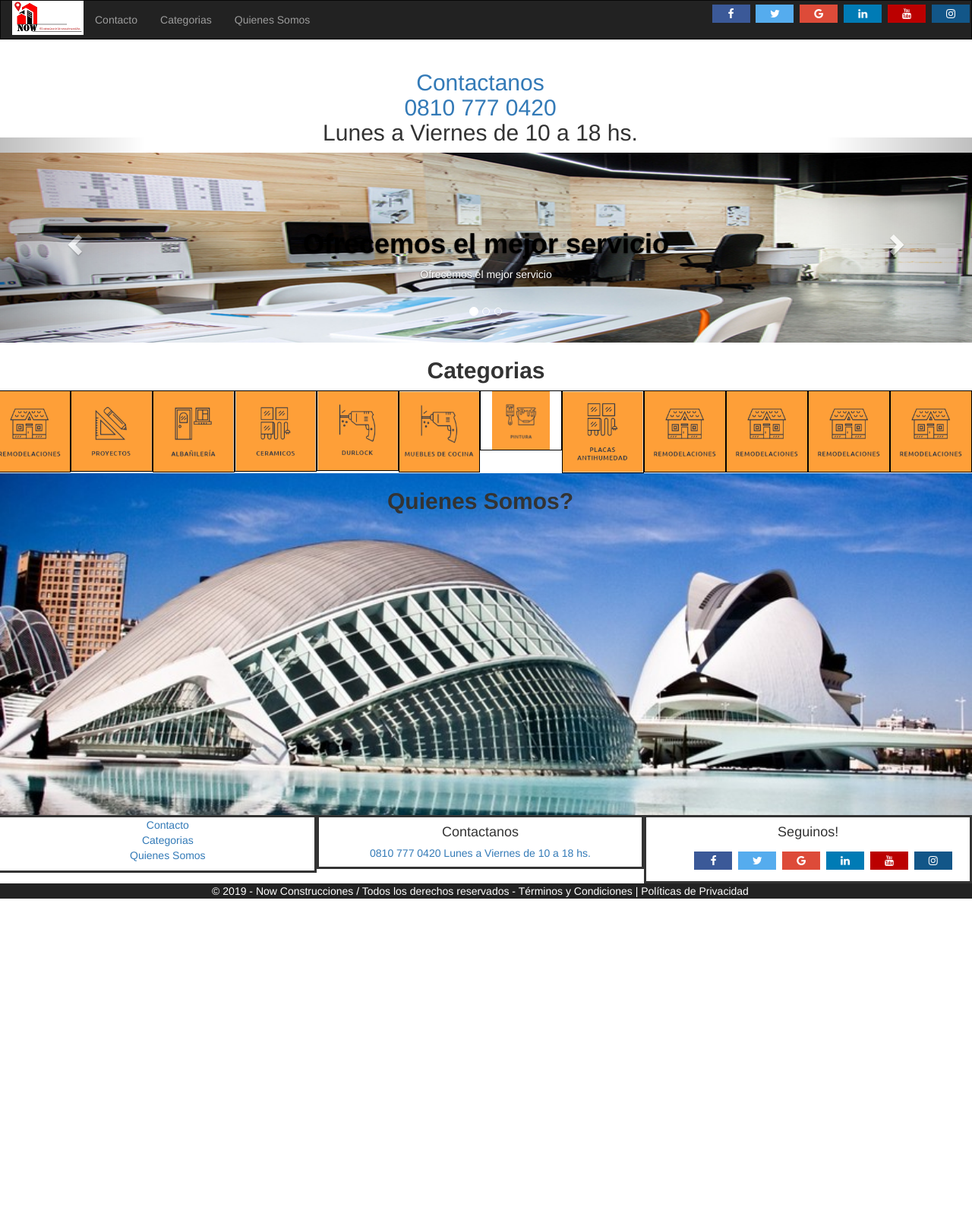
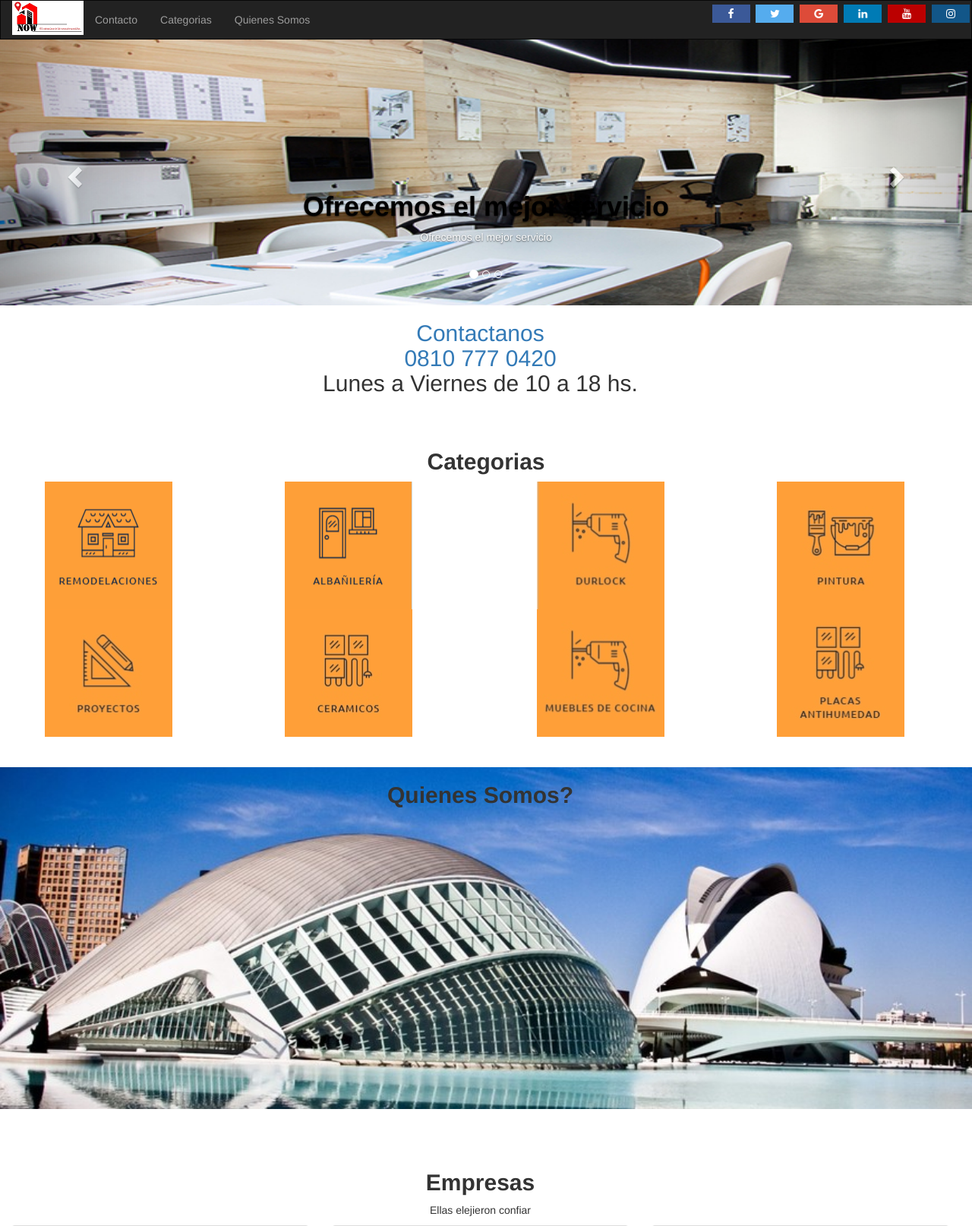
Before and after one commit to rizzomatiasnahuel/nowv1, a PHP site: page / in a window 1280 px wide. Shown: the top 1614 px of the page at 76% size. Before the commit the page ends 1183 px from the top, so only its background shows below. Run offline with PHP 8.4, Linux system fonts and the light colour scheme.

Commit message:
esctructura completamente completa falta galleria

```diff
--- a/css/estilos.css
+++ b/css/estilos.css
@@ -1,4 +1,3 @@
-<style >
 
     .container{
       width: 100%;
@@ -11,7 +10,7 @@
     }
     .carousel-inner img {
     width: 100%;
-    max-height: 250px;
+    max-height: 350px;
     }
     .carousel-inner{
      height: 100%;
@@ -23,7 +22,7 @@
       border-radius: 0px;
     }
     .mycontainer{
-    width: 99%;
+    width: 100%;
     }
     .thum{
       margin:10px;
@@ -112,7 +111,3 @@ max-width: 100%; } }
 
 .carousel-multi-item-2 .card img {
 border-radius: 2px; }
-
-
-
-  </style>
--- a/index.php
+++ b/index.php
@@ -39,6 +39,19 @@
                     .back-text{background: #222;color: white;}
                     .solid {border-style: solid;border: }
                     .lista{list-style:none;}
+
+
+                    a.hover {
+                      background: #b15f08ad;
+                      width: 168px;
+                      height: 168px;
+                      display: block;
+                  }
+
+                    .hov:hover{
+                        opacity: 0.5;
+                    }
+
             </style>
   </head>
   <body>
@@ -64,7 +77,7 @@
                 <!-- Collect the nav links, forms, and other content for toggling -->
                 <div class="collapse navbar-collapse" id="bs-example-navbar-collapse-1">
                   <ul class="nav navbar-nav">
-                    <li class=""><a href="#">Contacto</a></li>
+                    <li><a href="#">Contacto</a></li>
                     <li><a href="#">Categorias</a></li>
                     <li><a href="#">Quienes Somos</a></li>
                   </ul>
@@ -81,27 +94,6 @@
                 </div><!-- /.navbar-collapse -->
               </div><!-- /.container-fluid -->
             </nav>
-                <div class="row" align="center">
-                <div class="col-xs-12 col-md-12">
-
-
-                    <h2>
-                      <a href="">
-                       <span>
-                        Contactanos
-                        <br>
-                        0810 777 0420
-                        </span>
-                        <br>
-                      </a>
-                      Lunes a Viernes de 10 a 18 hs.
-
-                    </h2>
-
-
-              </div>
-
-              </div>
 
               <div id="carousel-example-generic" class="my-carousel carousel slide" data-ride="carousel">
               <!-- Indicators -->
@@ -145,60 +137,85 @@
                 <span class="sr-only">Next</span>
               </a>
             </div>
+            <div class="row" align="center">
+                <div class="col-xs-12 col-md-12">
+                   <h2>
+                      <a href="">
+                       <span>
+                        Contactanos
+                        <br>
+                        0810 777 0420
+                        </span>
+                        <br>
+                      </a>
+                      Lunes a Viernes de 10 a 18 hs.
+
+                    </h2>
+
+
+              </div>
+
+              </div>
+                <br>
+                <br>
 
              <div align="center">
                 <h2> <b> Categorias </b></h2>
 
               </div>
-                    <div class="row">
-                      <div class="col-md-1 border margen" align="center">
-                       <a href=""><img src="img/1.png" class="img-responsive" alt="Responsive image"></a>
-                     </div>
-                      <div class="col-md-1 border margen" align="center">
-                        <a href=""><img src="img/2.png" class="img-responsive" alt="Responsive image"></a>
+
+                      <div class="row">
+                        <div class="col-md-6 col-xs-12" align="center">
+
+                         <div class="row">
+                          <div class="col-md-6 col-xs-6 " align="center">
+
+
+                              <a class="hover" href="#"><img src="img/1.png"  alt="Responsive image" class="hov"></a>
+                              <a class="hover" href="#"><img src="img/2.png"  alt="Responsive image" class="hov"></a>
+
+
+
+                        </div>
+                          <div class="col-md-6 col-xs-6 " align="center">
+
+                               <a class="hover" href="#"><img src="img/3.png" alt="Responsive image" class="hov"></a>
+                               <a class="hover" href="#"><img src="img/4.png" alt="Responsive image" class="hov"></a>
+
+
+
+                        </div>
+                        </div>
+
+
 
                       </div>
-                      <div class="col-md-1 border margen" align="center">
-                        <a href=""><img src="img/3.png" class="img-responsive" alt="Responsive image"></a>
+                      <div class="col-md-6 col-xs-12  " align="center">
+
+                       <div class="row">
+                            <div class="col-md-6 col-xs-6" align="center">
+
+                               <a class="hover" href="#"><img src="img/5.png" alt="Responsive image" class="hov" ></a>
+                               <a class="hover" href="#"><img src="img/6.png" alt="Responsive image" class="hov" ></a>
+
+
+
+                          </div>
+                            <div class="col-md-6 col-xs-6" align="center">
+
+                                 <a class="hover" href="#"><img src="img/7.png" alt="Responsive image" class="hov"></a>
+                                 <a class="hover" href="#"><img src="img/8.png" alt="Responsive image" class="hov"></a>
+
+
+
+
+                          </div>
+                          </div>
 
                       </div>
-                      <div class="col-md-1 border margen" align="center">
-                        <a href=""><img src="img/4.png" class="img-responsive" alt="Responsive image"></a>
-
                       </div>
-                      <div class="col-md-1 border margen" align="center">
-                        <a href=""><img src="img/5.png" class="img-responsive" alt="Responsive image"></a>
-
-                      </div>
-                      <div class="col-md-1 border margen" align="center">
-                        <a href=""><img src="img/6.png" class="img-responsive" alt="Responsive image"></a>
-
-                      </div>
-                      <div class="col-md-1 border " align="center">
-                        <a href=""><img src="img/7.png" class="img-responsive" alt="Responsive image"></a>
-
-                      </div>
-                      <div class="col-md-1 border margen" align="center">
-                        <a href=""><img src="img/8.png" class="img-responsive" alt="Responsive image"></a>
-
-                      </div>
-                      <div class="col-md-1 border margen" align="center">
-                        <a href=""><img src="img/1.png" class="img-responsive" alt="Responsive image"></a>
-
-                      </div>
-                      <div class="col-md-1 border margen" align="center">
-                        <a href=""><img src="img/1.png" class="img-responsive" alt="Responsive image"></a>
-
-                      </div>
-                      <div class="col-md-1 border margen" align="center">
-                        <a href=""><img src="img/1.png" class="img-responsive" alt="Responsive image"></a>
-
-                      </div>
-                      <div class="col-md-1 border margen" align="center">
-                        <a href=""><img src="img/1.png" class="img-responsive" alt="Responsive image"></a>
-
-                      </div>
-                    </div>
+                    <br>
+                    <br>
 
                     <div class="row" id="recuadro1">
                            <div class="row" align="center">
@@ -208,17 +225,117 @@
                                   <p></p>
                     </div>
 
+                     <br>
+                     <br>
+                     <br>
+                     <div class="row" align="center">
+                       <div class="col-xs-12 col-md-12">
+                              <h2> <b> Empresas </b></h2>
+                                <p> Ellas elejieron confiar<p>
+
+
+
+                          <div class="col-sm-6 col-md-4">
+                            <div class="thumbnail">
+                              <img src="..." alt="...">
+                              <div class="caption">
+                                <h3>Thumbnail label</h3>
+                                <p>...</p>
+                                <p><a href="#" class="btn btn-primary" role="button">Button</a> <a href="#" class="btn btn-default" role="button">Button</a></p>
+                              </div>
+                            </div>
+                          </div>
+
+
+
+                        <div class="col-sm-6 col-md-4">
+                          <div class="thumbnail">
+                            <img src="..." alt="...">
+                            <div class="caption">
+                              <h3>Thumbnail label</h3>
+                              <p>...</p>
+                              <p><a href="#" class="btn btn-primary" role="button">Button</a> <a href="#" class="btn btn-default" role="button">Button</a></p>
+                            </div>
+                          </div>
+                        </div>
+
+
+
+
+                        <div class="col-sm-6 col-md-4">
+                          <div class="thumbnail">
+                            <img src="..." alt="...">
+                            <div class="caption">
+                              <h3>Thumbnail label</h3>
+                              <p>...</p>
+                              <p><a href="#" class="btn btn-primary" role="button">Button</a> <a href="#" class="btn btn-default" role="button">Button</a></p>
+                            </div>
+                          </div>
+                        </div>
+
+                        <div class="col-sm-6 col-md-4">
+                            <div class="thumbnail">
+                              <img src="..." alt="...">
+                              <div class="caption">
+                                <h3>Thumbnail label</h3>
+                                <p>...</p>
+                                <p><a href="#" class="btn btn-primary" role="button">Button</a> <a href="#" class="btn btn-default" role="button">Button</a></p>
+                              </div>
+                            </div>
+                          </div>
+
+
+
+                        <div class="col-sm-6 col-md-4">
+                          <div class="thumbnail">
+                            <img src="..." alt="...">
+                            <div class="caption">
+                              <h3>Thumbnail label</h3>
+                              <p>...</p>
+                              <p><a href="#" class="btn btn-primary" role="button">Button</a> <a href="#" class="btn btn-default" role="button">Button</a></p>
+                            </div>
+                          </div>
+                        </div>
+
+
+
+
+                        <div class="col-sm-6 col-md-4">
+                          <div class="thumbnail">
+                            <img src="..." alt="...">
+                            <div class="caption">
+                              <h3>Thumbnail label</h3>
+                              <p>...</p>
+                              <p><a href="#" class="btn btn-primary" role="button">Button</a> <a href="#" class="btn btn-default" role="button">Button</a></p>
+                            </div>
+                          </div>
+                        </div>
+
+
+
+
+
+
+                       </div>
+                     </div>
+
+                      <br>
+                      <br>
+                      <br>
+
 
 
                    <div class="row " align="center">
-                            <div class="col-xs-6 col-md-4 solid">
+
+                            <div class="col-xs-12 col-md-4 "  align="center">
+                                  <h4>Categorias!</H4>
                                   <ul>
-                                    <li class="lista"><a href="#">Contacto</a></li>
-                                    <li class="lista"><a href="#">Categorias</a></li>
-                                    <li class="lista"><a href="#">Quienes Somos</a></li>
+                                    <a href="#">Contacto</a>
+                                    <a href="#">Categorias</a>
+                                    <a href="#">Quienes Somos</a>
                                   </ul>
                             </div>
-                            <div class="col-xs-6 col-md-4 solid">
+                            <div class="col-xs-12 col-md-4 "  align="center">
                                  <h4>Contactanos</H4>
                             <h5><a href="">
                                <span>0810 777 0420</span>
@@ -226,7 +343,7 @@
                                 </a>
                             </h5>
                             </div>
-                            <div class="col-xs-12 col-md-4 solid">
+                            <div class="col-xs-12 col-md-4 "  align="center">
                                   <h4>Seguinos!</H4>
                                     <ul>
                                     <a href="#" class="fa fa-facebook"></a>
```
Also changed, not shown: gallery.php (added), img/2.png, img/4.png, img/5.png, img/6.png, img/7.png, img/8.png.
